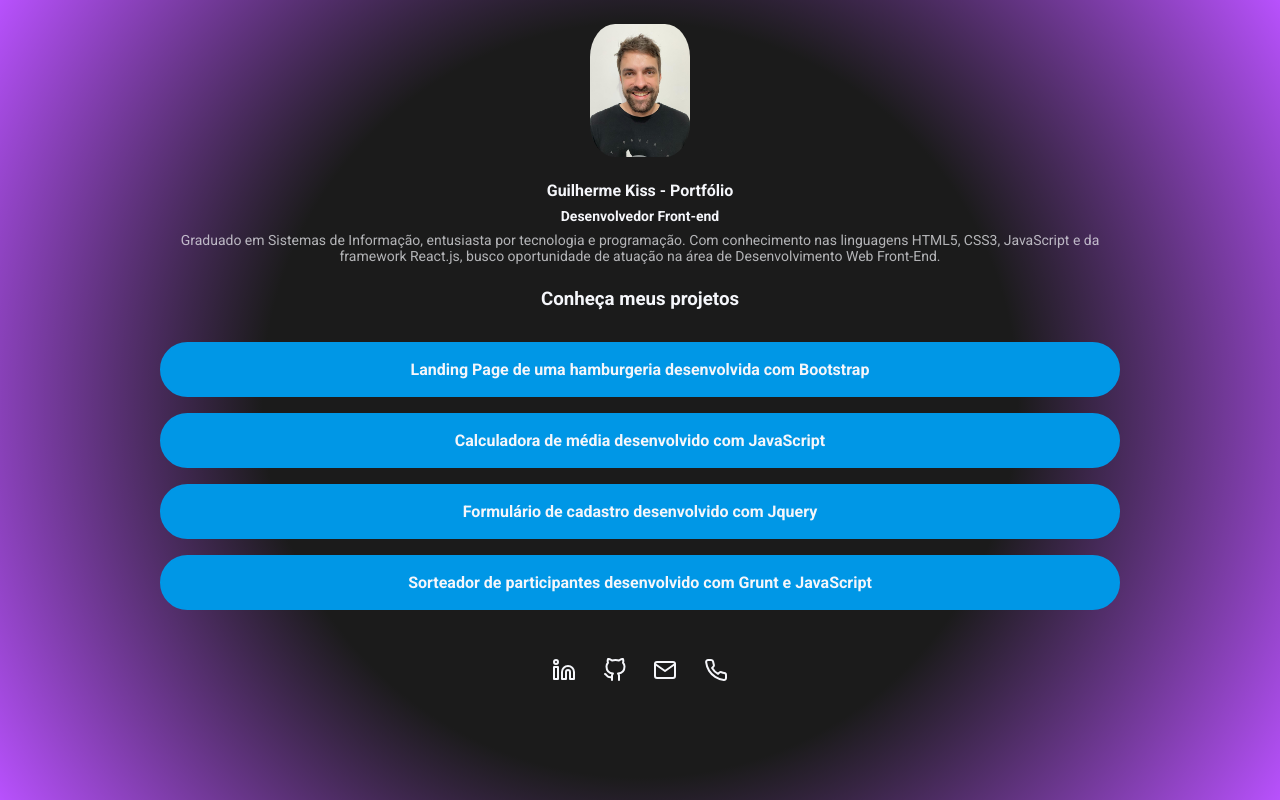
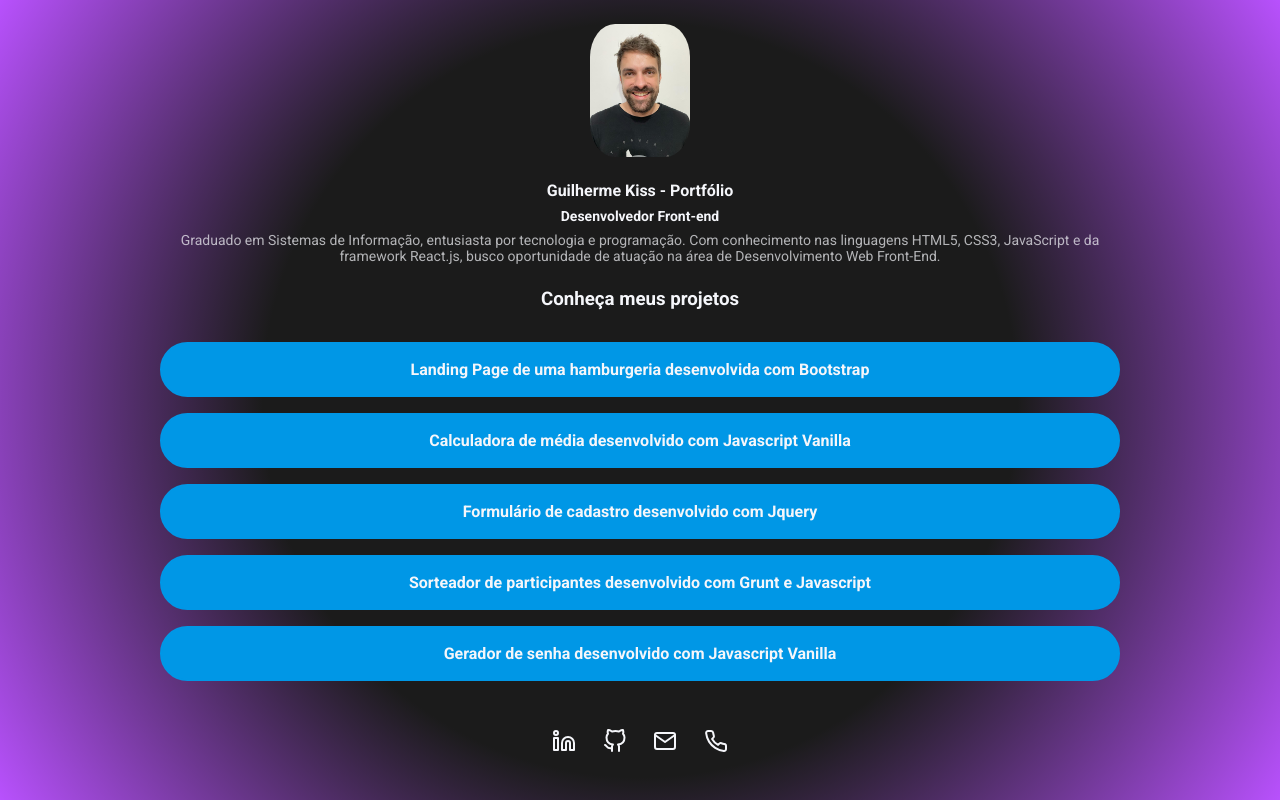
Before and after one commit to GuilhermeKiss/portfolio, a website: page index.html in a window 1280 px wide. Drawn offline with Linux system fonts and the light colour scheme.

Commit message:
inclusão de projeto

```diff
--- a/index.html
+++ b/index.html
@@ -31,7 +31,7 @@
                 </li>
                 <li class="project-list-item">
                     <a href="https://guilherme-kiss-projeto-calculadora-medias.vercel.app/" target="_blank">
-                        Calculadora de média desenvolvido com JavaScript
+                        Calculadora de média desenvolvido com Javascript Vanilla
                     </a>
                 </li>
                 <li class="project-list-item">
@@ -41,7 +41,12 @@
                 </li>
                 <li class="project-list-item">
                     <a href="https://sorteador-grunt-guilhermekiss.vercel.app/" target="_blank">
-                        Sorteador de participantes desenvolvido com Grunt e JavaScript
+                        Sorteador de participantes desenvolvido com Grunt e Javascript
+                    </a>
+                </li>
+                <li class="project-list-item">
+                    <a href="https://gerador-de-genha-by-guilherme-kiss.vercel.app/" target="_blank">
+                        Gerador de senha desenvolvido com Javascript Vanilla
                     </a>
                 </li>
             </ul>
```
